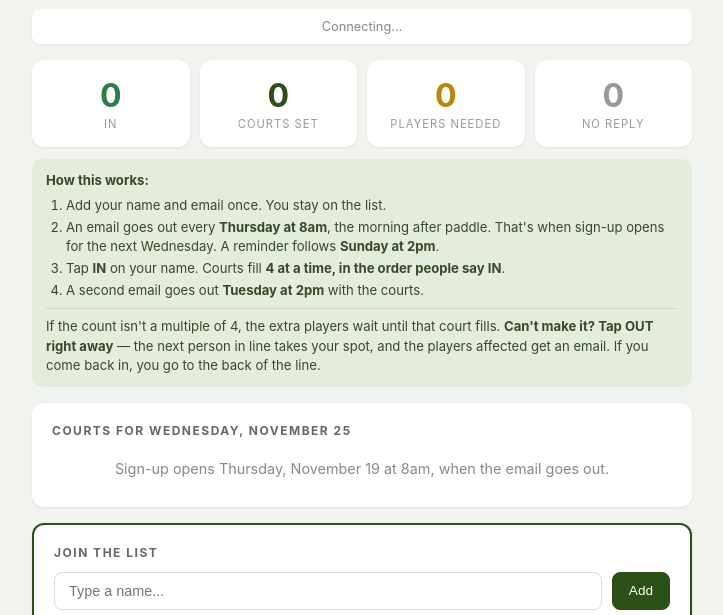
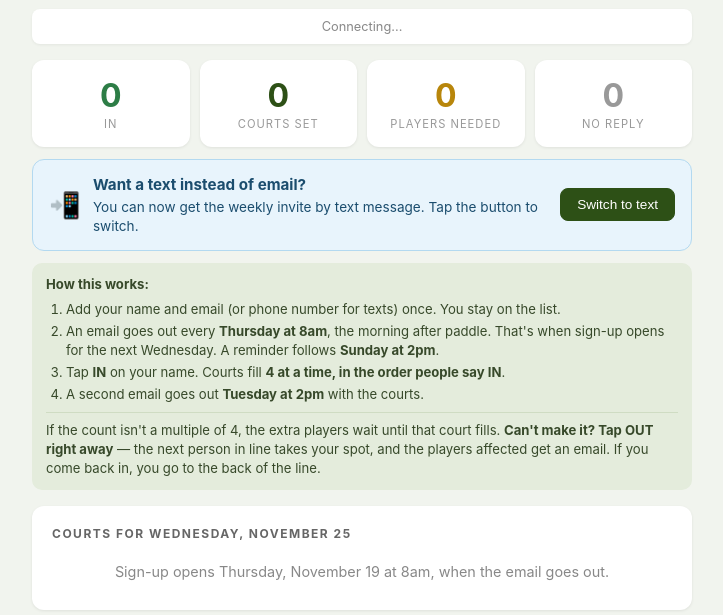
Before and after one commit to boatcarpet/tennis-tracker, a plain HTML site: page index.html in a window 1280 px wide. Shown: the part 180-795 px from the top of the page, without its empty margins (278-1001 px from the left). Drawn offline with Linux system fonts and the light colour scheme; no server answers.

Commit message:
Add visible "Switch to text" banner at top of page
People weren't likely to notice the small "change contact" link.
Added a blue banner near the top with a button that walks existing
players through switching from email to text in two prompts.

Co-Authored-By: Claude Opus 4.6 <noreply@anthropic.com>
Claude-Session: https://claude.ai/code/session_0144h5H5GTdCyR41X9kf3Ngf

```diff
--- a/index.html
+++ b/index.html
@@ -50,6 +50,11 @@
   .toggle-opt { display: flex; align-items: center; gap: 6px; font-size: 0.9rem; color: #333; cursor: pointer; }
   .toggle-opt input { accent-color: #2d5016; width: 16px; height: 16px; }
   .badge.text { color: #1b4d6e; background: #d9ecf4; }
+  .text-banner { display: flex; align-items: center; gap: 12px; background: #e8f4fc; border: 1px solid #b3d9f0; border-radius: 12px; padding: 14px 16px; margin-bottom: 12px; }
+  .text-banner-icon { font-size: 1.6rem; flex: 0 0 auto; }
+  .text-banner-body { flex: 1; font-size: 0.85rem; color: #1b4d6e; line-height: 1.4; }
+  .text-banner-body strong { display: block; font-size: 0.95rem; margin-bottom: 2px; }
+  .text-banner .btn-primary { white-space: nowrap; flex: 0 0 auto; }
   .court { border: 1px solid #a8d5b5; background: #f0faf3; border-radius: 10px; padding: 12px 14px; margin-bottom: 10px; }
   .court.short { border-color: #f0d78c; background: #fffbf0; }
   .court-head { display: flex; justify-content: space-between; align-items: baseline; gap: 8px; flex-wrap: wrap; font-weight: 700; color: #2d5016; font-size: 0.95rem; margin-bottom: 6px; }
@@ -112,10 +117,19 @@
     <div class="stat-box stat-waiting"><div class="stat-num" id="count-waiting">0</div><div class="stat-label">No reply</div></div>
   </div>
 
+  <div class="text-banner" id="text-banner">
+    <div class="text-banner-icon">&#128242;</div>
+    <div class="text-banner-body">
+      <strong>Want a text instead of email?</strong>
+      <div>You can now get the weekly invite by text message. Tap the button to switch.</div>
+    </div>
+    <button class="btn btn-primary" onclick="switchToText()">Switch to text</button>
+  </div>
+
   <div class="policy">
     <strong>How this works:</strong>
     <ol class="policy-list">
-      <li>Add your name and email once. You stay on the list.</li>
+      <li>Add your name and email (or phone number for texts) once. You stay on the list.</li>
       <li>An email goes out every <strong>Thursday at 8am</strong>, the morning after paddle. That's when sign-up opens for the next Wednesday. A reminder follows <strong>Sunday at 2pm</strong>.</li>
       <li>Tap <strong>IN</strong> on your name. Courts fill <strong>4 at a time, in the order people say IN</strong>.</li>
       <li>A second email goes out <strong>Tuesday at 2pm</strong> with the courts.</li>
@@ -136,7 +150,7 @@
         <input type="text" id="new-player" placeholder="Type a name...">
         <button class="btn btn-primary" onclick="startSignup()">Add</button>
       </div>
-      <div class="hint" id="add-msg">New here? Add your name and email to get the Thursday, Sunday and Tuesday emails. You can add another player too.</div>
+      <div class="hint" id="add-msg">New here? Add your name to get the Thursday, Sunday and Tuesday invites by email or text. You can add another player too.</div>
     </div>
 
     <div id="signup-step" style="display:none">
@@ -542,6 +556,25 @@
     document.getElementById("add-msg").textContent = name + " is on the list.";
     cancelSignup();
   }
+  function switchToText() {
+    var name = prompt("To switch to text, type your name as it appears on the list:");
+    if (!name) return;
+    name = name.trim();
+    var found = null;
+    Object.entries(players).forEach(function (e) {
+      if (e[1] && (e[1].name || "").toLowerCase() === name.toLowerCase()) found = e[0];
+    });
+    if (!found) { alert("\"" + name + "\" is not on the list. Check the spelling and try again."); return; }
+    var phone = prompt("Phone number for " + players[found].name + ":\n\nYou'll get the Thursday, Sunday and Tuesday invites as a text instead of email.");
+    if (phone === null) return;
+    phone = phone.trim();
+    if (!phone || !validPhone(phone)) { alert("That phone number doesn't look right — nothing changed."); return; }
+    phone = cleanPhone(phone);
+    contactsRef.child(found).set({ phone: phone, method: "text" });
+    playersRef.child(found).update({ hasEmail: false, hasText: true, contactMethod: "text" });
+    alert(players[found].name + " is now set to get texts. You can change back any time with \"change contact\" next to your name.");
+  }
+
   function editContact(key, name) {
     var p = players[key];
     var curMethod = p && p.contactMethod || (p && p.hasEmail ? "email" : "none");
```
